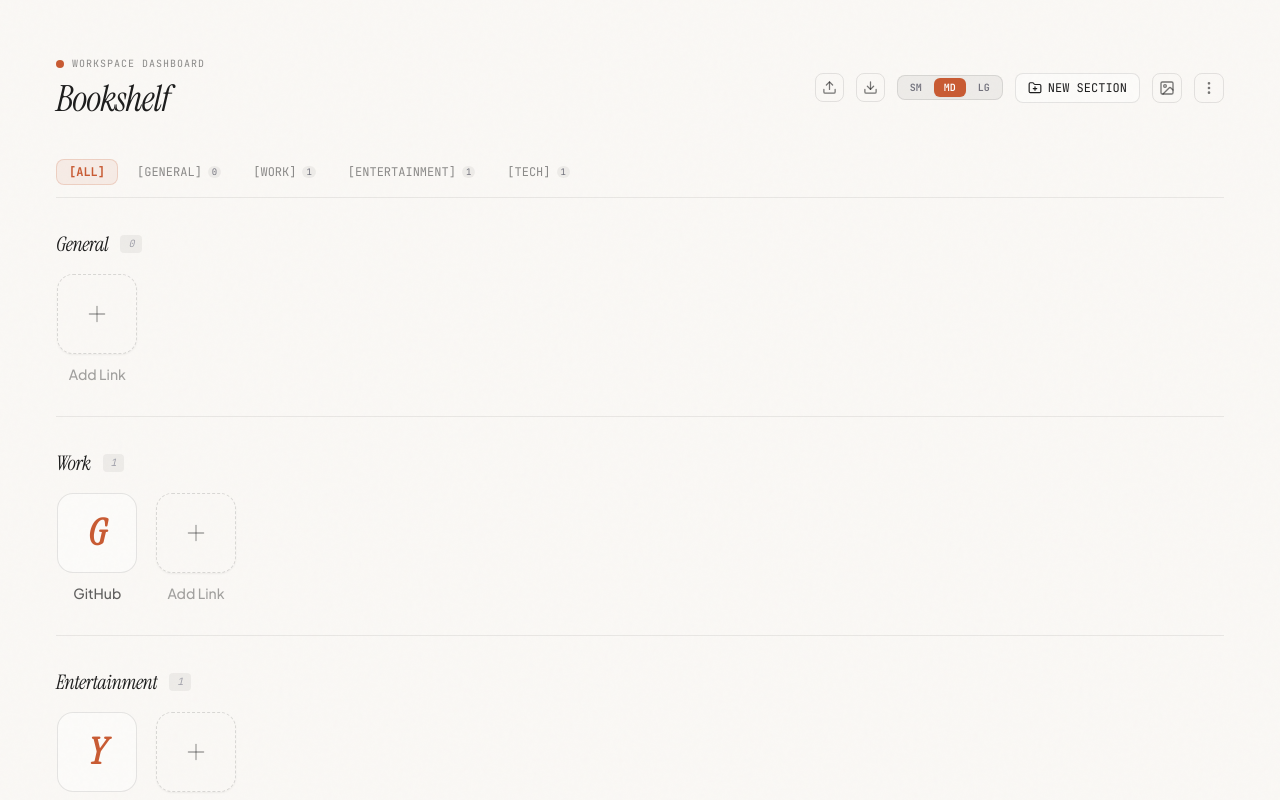
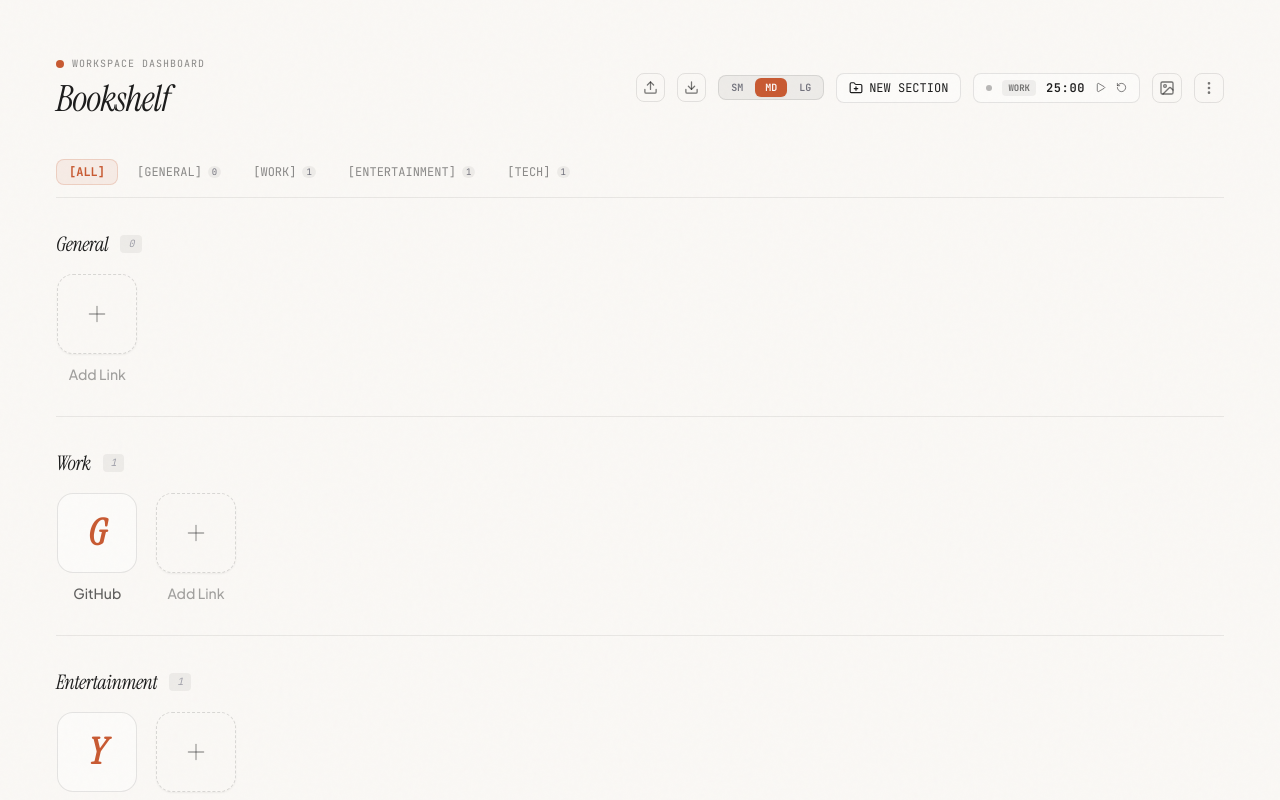
Before and after one commit to SuryanshSwarn09/bookshelf-for-browser, a React (Vite) app: page / in a window 1280 px wide. Shown: the top 800 px of the page. Built offline with nearby package versions, Linux system fonts and the light colour scheme.

Commit message:
wallpaper, pomodoro, bug fixes

```diff
--- a/src/App.tsx
+++ b/src/App.tsx
@@ -1,5 +1,5 @@
 import React, { useState, useEffect, useRef, useCallback } from 'react';
-import { Plus, Trash2, X, MoreVertical, FolderPlus, Download, Upload, RefreshCw, Image } from 'lucide-react';
+import { Plus, Trash2, X, MoreVertical, FolderPlus, Download, Upload, RefreshCw, Image, Play, Pause, RotateCcw } from 'lucide-react';
 import {
   DndContext,
   closestCenter,
@@ -82,6 +82,9 @@ export default function App() {
   const [bgOpacity, setBgOpacity] = useState<number>(40);
   const [bgBlur, setBgBlur] = useState<number>(0);
   const [isWallpaperModalOpen, setIsWallpaperModalOpen] = useState(false);
+  const [timerSeconds, setTimerSeconds] = useState<number>(1500);
+  const [timerMode, setTimerMode] = useState<'work' | 'break'>('work');
+  const [timerActive, setTimerActive] = useState<boolean>(false);
   const [isReady, setIsReady] = useState(false);
 
   // Modals State
@@ -188,10 +191,20 @@ export default function App() {
       setBgBlur(Number(savedBgBlur));
     }
 
+    const savedTimerSeconds = localStorage.getItem('bookshelf-timer-seconds');
+    if (savedTimerSeconds) {
+      setTimerSeconds(Number(savedTimerSeconds));
+    }
+
+    const savedTimerMode = localStorage.getItem('bookshelf-timer-mode');
+    if (savedTimerMode === 'work' || savedTimerMode === 'break') {
+      setTimerMode(savedTimerMode);
+    }
+
     setIsReady(true);
   }, []);
 
-  // Save to localeStorage whenever bookmarks, sections, settings, or wallpaper configurations change
+  // Save to localeStorage whenever bookmarks, sections, settings, wallpaper, or timer change
   useEffect(() => {
     if (isReady) {
       localStorage.setItem('bookshelf-data-v2', JSON.stringify({ bookmarks, sections }));
@@ -200,8 +213,76 @@ export default function App() {
       localStorage.setItem('bookshelf-bg-wallpaper', bgWallpaper);
       localStorage.setItem('bookshelf-bg-opacity', bgOpacity.toString());
       localStorage.setItem('bookshelf-bg-blur', bgBlur.toString());
+      localStorage.setItem('bookshelf-timer-seconds', timerSeconds.toString());
+      localStorage.setItem('bookshelf-timer-mode', timerMode);
     }
-  }, [bookmarks, sections, iconSize, activeSection, bgWallpaper, bgOpacity, bgBlur, isReady]);
+  }, [bookmarks, sections, iconSize, activeSection, bgWallpaper, bgOpacity, bgBlur, timerSeconds, timerMode, isReady]);
+
+  const playZenChime = () => {
+    try {
+      const ctx = new (window.AudioContext || (window as any).webkitAudioContext)();
+      const osc = ctx.createOscillator();
+      const gain = ctx.createGain();
+
+      osc.connect(gain);
+      gain.connect(ctx.destination);
+
+      osc.type = 'sine';
+      osc.frequency.setValueAtTime(523.25, ctx.currentTime); // C5 note (clear chime)
+      osc.frequency.exponentialRampToValueAtTime(1046.50, ctx.currentTime + 0.15); // C6 sweep
+
+      gain.gain.setValueAtTime(0.15, ctx.currentTime);
+      gain.gain.exponentialRampToValueAtTime(0.001, ctx.currentTime + 1.2); // Smooth decay
+
+      osc.start(ctx.currentTime);
+      osc.stop(ctx.currentTime + 1.2);
+    } catch (e) {
+      // Fallback
+    }
+  };
+
+  useEffect(() => {
+    let interval: any = null;
+    if (timerActive && timerSeconds > 0) {
+      interval = setInterval(() => {
+        setTimerSeconds((prev) => prev - 1);
+      }, 1000);
+    } else if (timerActive && timerSeconds === 0) {
+      playZenChime();
+      const nextMode = timerMode === 'work' ? 'break' : 'work';
+      const nextSeconds = nextMode === 'work' ? 1500 : 300;
+      setTimerMode(nextMode);
+      setTimerSeconds(nextSeconds);
+      setTimerActive(false);
+      setTimeout(() => {
+        alert(timerMode === 'work' ? 'Work session finished! Time for a short break.' : 'Break finished! Time to focus.');
+      }, 100);
+    }
+    return () => {
+      if (interval) clearInterval(interval);
+    };
+  }, [timerActive, timerSeconds, timerMode]);
+
+  const toggleTimer = () => {
+    setTimerActive(!timerActive);
+  };
+
+  const resetTimer = () => {
+    setTimerActive(false);
+    setTimerSeconds(timerMode === 'work' ? 1500 : 300);
+  };
+
+  const handleTimerModeChange = (mode: 'work' | 'break') => {
+    setTimerActive(false);
+    setTimerMode(mode);
+    setTimerSeconds(mode === 'work' ? 1500 : 300);
+  };
+
+  const formatTime = (seconds: number) => {
+    const m = Math.floor(seconds / 60).toString().padStart(2, '0');
+    const s = (seconds % 60).toString().padStart(2, '0');
+    return `${m}:${s}`;
+  };
 
   const handleAddBookmark = (e: React.FormEvent) => {
     e.preventDefault();
@@ -318,7 +399,7 @@ export default function App() {
   if (!isReady) return null;
 
   return (
-    <div className="min-h-screen p-6 sm:p-10 md:p-14 transition-colors duration-300 flex flex-col items-center w-full animate-fade-in-up">
+    <div className="min-h-screen p-6 sm:p-10 md:p-14 transition-colors duration-300 flex flex-col items-center w-full">
       {/* Background Wallpaper Backdrop */}
       {bgWallpaper && (
         <div
@@ -331,7 +412,7 @@ export default function App() {
         />
       )}
       {/* Header Container */}
-      <div className="w-full max-w-7xl flex flex-col sm:flex-row items-start sm:items-center justify-between mb-8 sm:mb-10 gap-6">
+      <div className="w-full max-w-7xl flex flex-col sm:flex-row items-start sm:items-center justify-between mb-8 sm:mb-10 gap-6 animate-fade-in-up">
         <div className="flex flex-col gap-1">
           <div className="flex items-center gap-2 select-none">
             <div className="h-2 w-2 rounded-full bg-[#c85a32] dark:bg-[#d36135]"></div>
@@ -402,6 +483,39 @@ export default function App() {
             </button>
           )}
 
+          {/* Pomodoro Focus Timer Widget */}
+          <div className="flex items-center gap-2.5 px-3 py-1.5 rounded-lg border border-[#1c1c1c]/10 dark:border-[#e5e5e1]/10 bg-white/40 dark:bg-zinc-900/40 text-xs font-mono-ui select-none text-[#1c1c1c] dark:text-[#e5e5e1]">
+            <span className={`h-1.5 w-1.5 rounded-full ${timerActive ? 'bg-[#c85a32] dark:bg-[#d36135] animate-pulse' : 'bg-[#1c1c1c]/30 dark:bg-[#e5e5e1]/30'}`}></span>
+
+            <button
+              onClick={() => handleTimerModeChange(timerMode === 'work' ? 'break' : 'work')}
+              className="text-[9px] text-[#1c1c1c]/60 dark:text-[#e5e5e1]/60 hover:text-[#c85a32] dark:hover:text-[#d36135] uppercase font-bold px-1.5 py-0.5 bg-black/5 dark:bg-white/5 rounded cursor-pointer transition-colors duration-150"
+              title={`Switch to ${timerMode === 'work' ? 'Break' : 'Work'} Mode`}
+            >
+              {timerMode}
+            </button>
+
+            <span className="font-semibold tracking-wider min-w-[36px] text-center font-mono-ui">
+              {formatTime(timerSeconds)}
+            </span>
+
+            <button
+              onClick={toggleTimer}
+              className="text-[#1c1c1c]/60 dark:text-[#e5e5e1]/60 hover:text-[#c85a32] dark:hover:text-[#d36135] transition-colors duration-150 cursor-pointer"
+              title={timerActive ? 'Pause' : 'Start'}
+            >
+              {timerActive ? <Pause size={11} /> : <Play size={11} />}
+            </button>
+
+            <button
+              onClick={resetTimer}
+              className="text-[#1c1c1c]/60 dark:text-[#e5e5e1]/60 hover:text-[#c85a32] dark:hover:text-[#d36135] transition-colors duration-150 cursor-pointer"
+              title="Reset"
+            >
+              <RotateCcw size={11} />
+            </button>
+          </div>
+
           <button
             onClick={() => setIsWallpaperModalOpen(true)}
             className="p-1.5 rounded-lg text-[#1c1c1c]/60 dark:text-[#e5e5e1]/60 border border-[#1c1c1c]/10 dark:border-[#e5e5e1]/10 hover:border-[#c85a32]/30 dark:hover:border-[#d36135]/30 hover:bg-black/5 dark:hover:bg-white/5 transition-all duration-200 cursor-pointer"
@@ -425,7 +539,7 @@ export default function App() {
       </div>
 
       {/* Main Content */}
-      <main className="w-full max-w-7xl flex flex-col gap-6 sm:gap-8">
+      <main className="w-full max-w-7xl flex flex-col gap-6 sm:gap-8 animate-fade-in-up [animation-delay:100ms] opacity-0">
         {/* Category Tabs */}
         <div className="w-full flex flex-wrap gap-1.5 border-b border-[#1c1c1c]/8 dark:border-[#e5e5e1]/8 pb-3 select-none">
           <button
```
Also changed, not shown: 1 other file (tests, documents, lock files or other folders).
